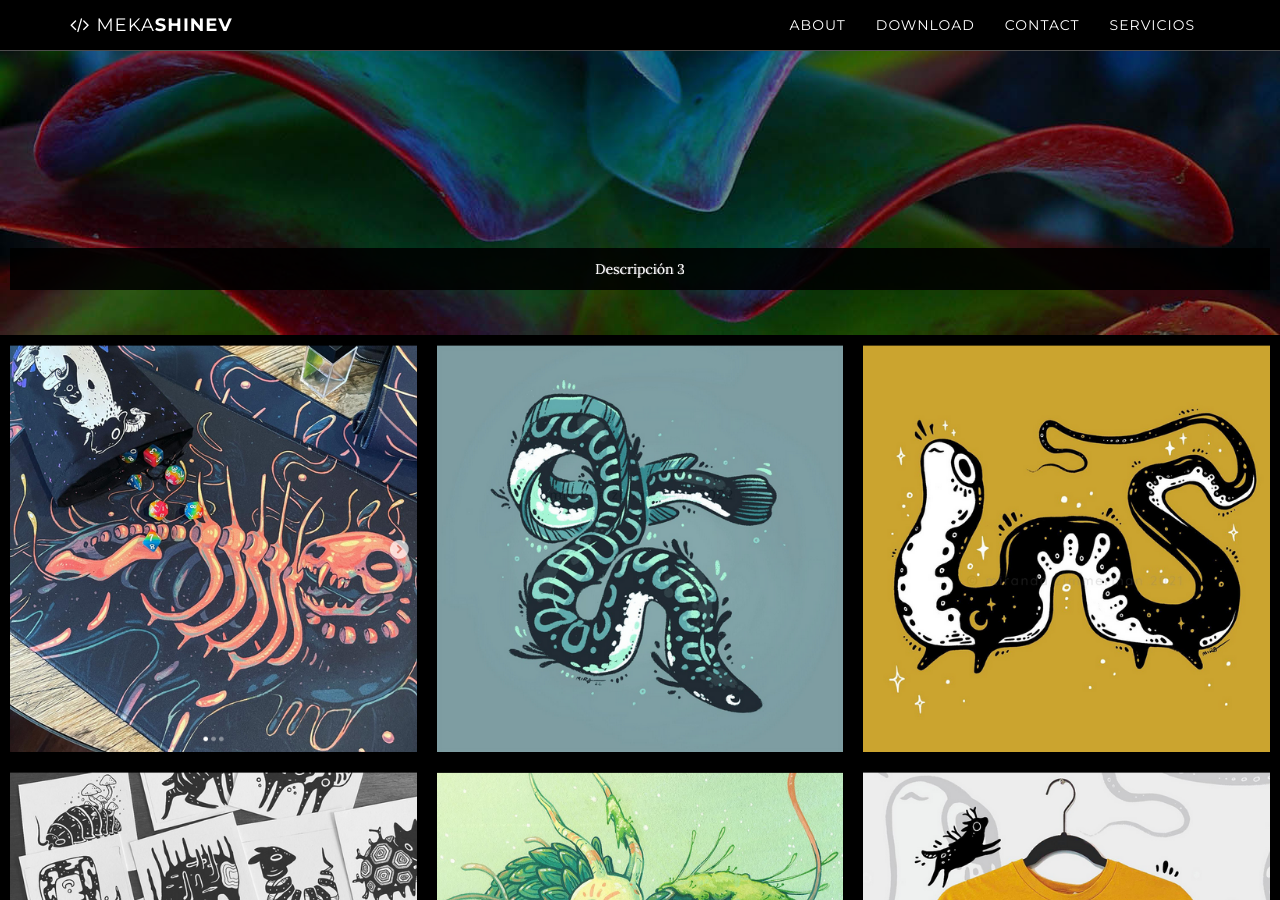
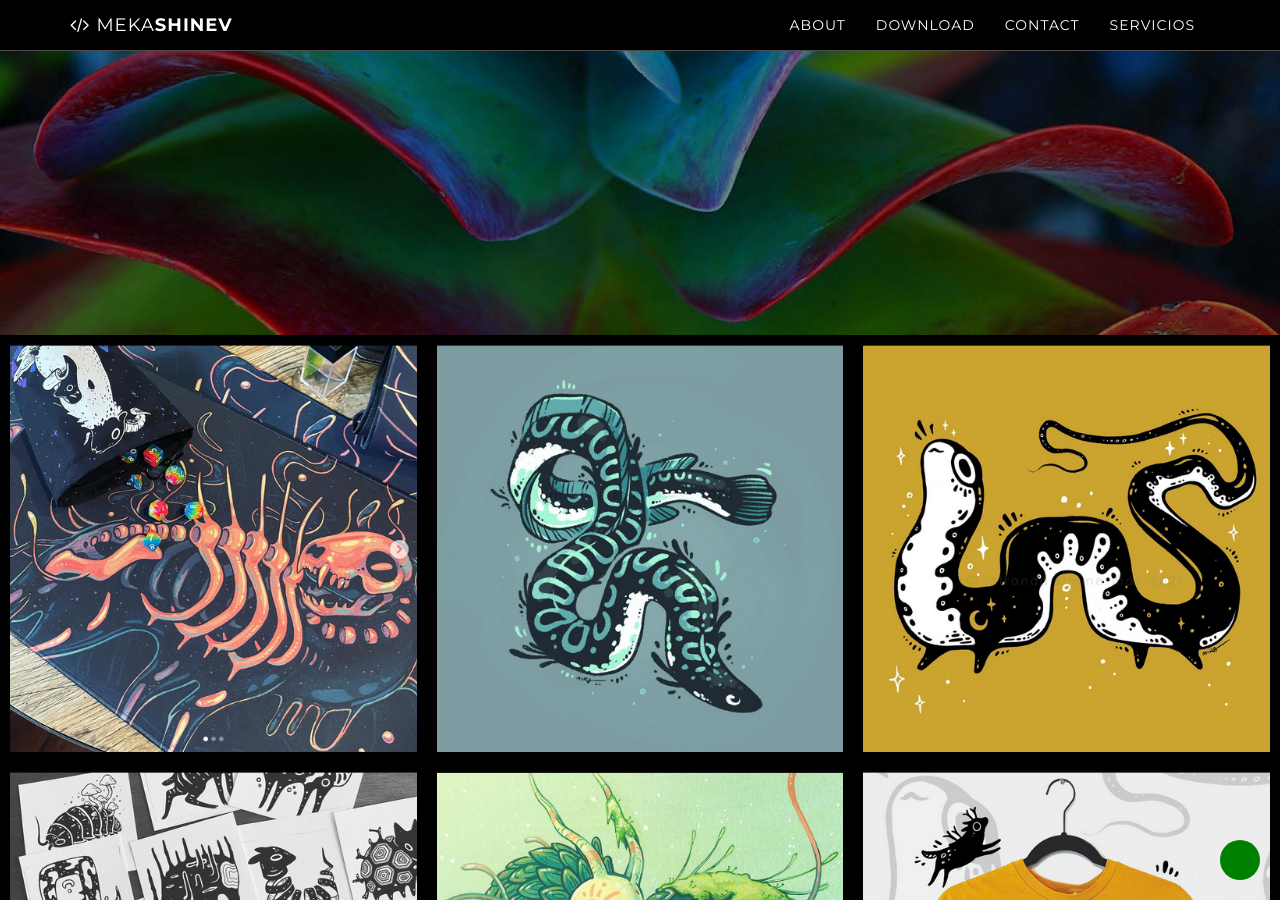
Before and after one commit to mekashinev/mekashinev.github.io, a Jekyll site: the page built from index.html, in a window 1280 px wide and 900 px high, scrolled down 565 px. Built offline with Jekyll 4.4.1, drawn with Linux system fonts in a browser that asks for light colours.

Commit message:
Update contact.html

```diff
--- a/_includes/contact.html
+++ b/_includes/contact.html
@@ -1,23 +1,4 @@
     <!-- Contact Section -->
-<div class="collage">
-  <div class="collage-item item1">
-    <a href="#link1">
-      <p class="collage-item-description">Descripción 1</p>
-    </a>
-  </div>
-  <div class="collage-item item2">
-    <a href="#link2">
-      <p class="collage-item-description">Descripción 2</p>
-    </a>
-  </div>
-  <div class="collage-item item3">
-    <a href="#link3">
-      <p class="collage-item-description">Descripción 3</p>
-    </a>
-  </div>
-  <!-- Agrega más elementos aquí si es necesario -->
-</div>
-
 <section id="contact" class="container content-section text-center">
     <div class="row">
         <div class="col-lg-8 col-lg-offset-2">
@@ -68,7 +49,7 @@
   <body>
 
   </div>
-    <a href="https://api.whatsapp.com/send?phone=your_phone_number" >
+    <a href="https://api.whatsapp.com/send?phone=your_phone_number" class="whatsapp-btn">
       <i class="fa fa-whatsapp fa-3x" aria-hidden="true"></i>
     </a>
         </div>
```
